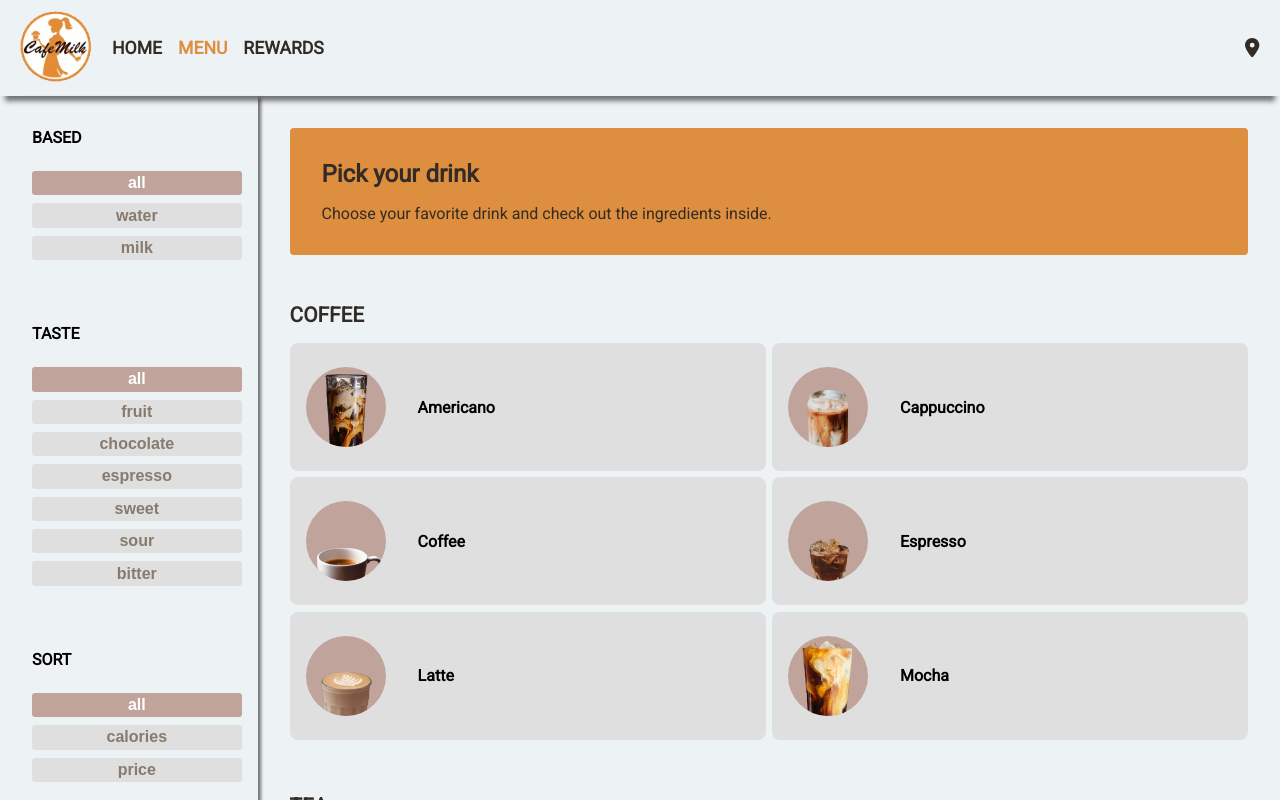
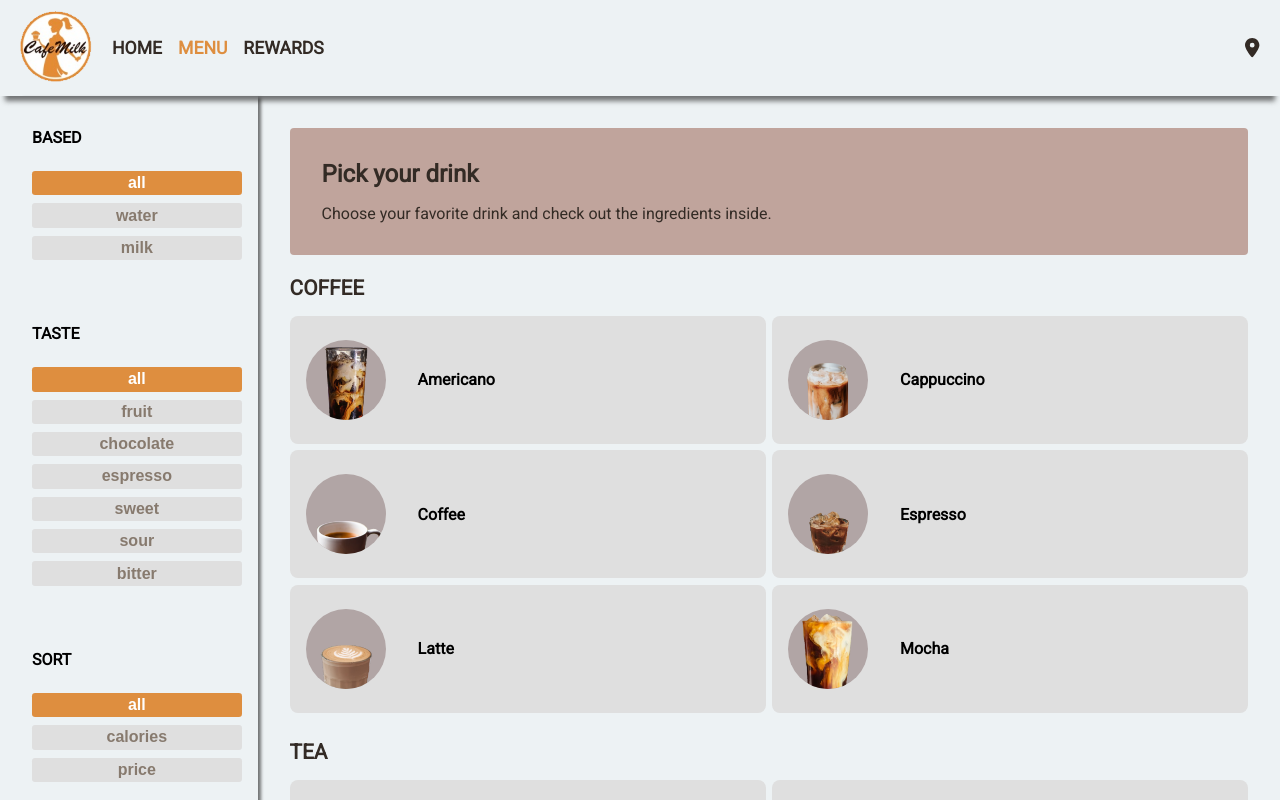
Before and after one commit to SunilPark1129/re-cafemilk, a React (Create React App) app: page /menu in a window 1280 px wide. Shown: the top 800 px of the page. Built offline with nearby package versions, Linux system fonts and the light colour scheme.

Commit message:
Edited colors and paddings

```diff
--- a/src/components/styles/Content.styled.js
+++ b/src/components/styles/Content.styled.js
@@ -7,6 +7,8 @@ export const StyledMenuContent = styled.section`
   align-items: center;
   padding: 6rem;
   border: 2px solid ${({ theme }) => theme.colors.mild};
+  margin-top: 1.5em;
+  border-radius: 8px;
 
   @media (max-width: ${({ theme }) => theme.tablet}) {
     padding: 3rem;
@@ -88,7 +90,7 @@ export const StyledMenuContentImageBox = styled.div`
     background: linear-gradient(
       to top,
       ${({ theme }) => theme.colors.light} 10%,
-      ${({ theme }) => theme.colors.main} 90%
+      #b1a5a5 90%
     );
     border-radius: 1rem;
     z-index: -1;
--- a/src/components/styles/Menu.styled.js
+++ b/src/components/styles/Menu.styled.js
@@ -61,7 +61,7 @@ export const StyledMenuAsideFilter = styled.div`
     &:hover,
     &.isActive {
       color: white;
-      background-color: ${({ theme }) => theme.colors.mild};
+      background-color: ${({ theme }) => theme.colors.main};
     }
   }
 
@@ -84,7 +84,6 @@ export const StyledMenuPage = styled.article`
   padding: 2rem 1rem;
   margin-bottom: 2rem;
   min-height: 100vh;
-  gap: 3em;
 
   @media (max-width: ${({ theme }) => theme.tablet}) {
     padding: 1rem 0;
@@ -97,7 +96,7 @@ export const StyledMenuHeader = styled.div`
   gap: 1em;
   color: ${({ theme }) => theme.colors.darkFont};
   padding: 2em;
-  background-color: ${({ theme }) => theme.colors.main};
+  background-color: ${({ theme }) => theme.colors.mild};
   border-radius: 4px;
 `;
 
@@ -105,8 +104,8 @@ export const StyledMenuCategory = styled.div`
   display: flex;
   flex-direction: column;
   gap: 1em;
-
   > h4 {
+    padding-top: 1em;
     font-size: 1.3em;
     position: relative;
     color: ${({ theme }) => theme.colors.darkFont};
@@ -127,7 +126,7 @@ export const StyledMenuImage = styled.div`
   overflow: hidden;
   border-radius: 50%;
   justify-content: center;
-  background-color: ${({ theme }) => theme.colors.mild};
+  background-color: #b1a5a5;
 
   img {
     height: 130%;
@@ -148,6 +147,7 @@ export const StyledMenuItem = styled.div`
   border-radius: 0.5em;
   cursor: pointer;
   background-color: #dfdfdf;
+  transition: background-color 0.3s;
 
   p {
     font-weight: bold;
@@ -155,6 +155,9 @@ export const StyledMenuItem = styled.div`
 
   &:hover {
     background-color: ${({ theme }) => theme.colors.light};
+    > div {
+      background-color: ${({ theme }) => theme.colors.mild};
+    }
 
     ${StyledMenuImage} {
       img {
```
